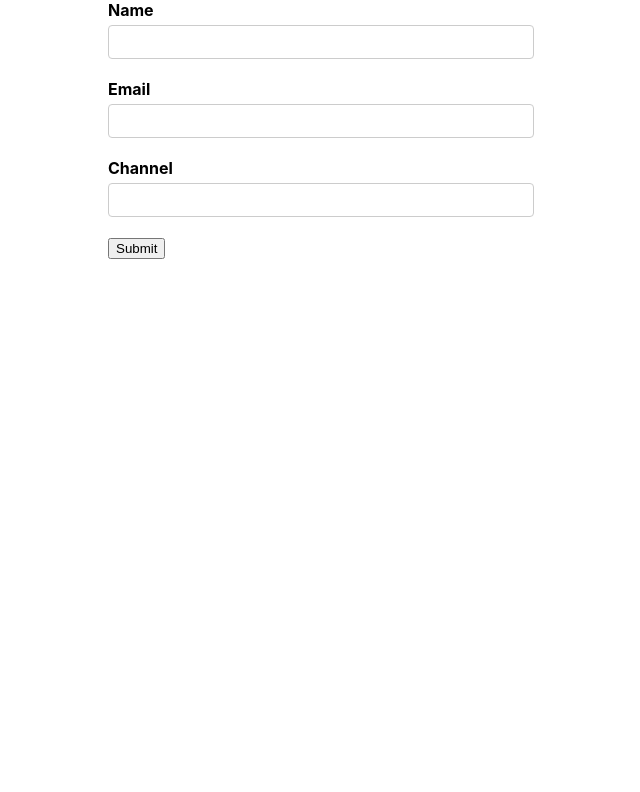
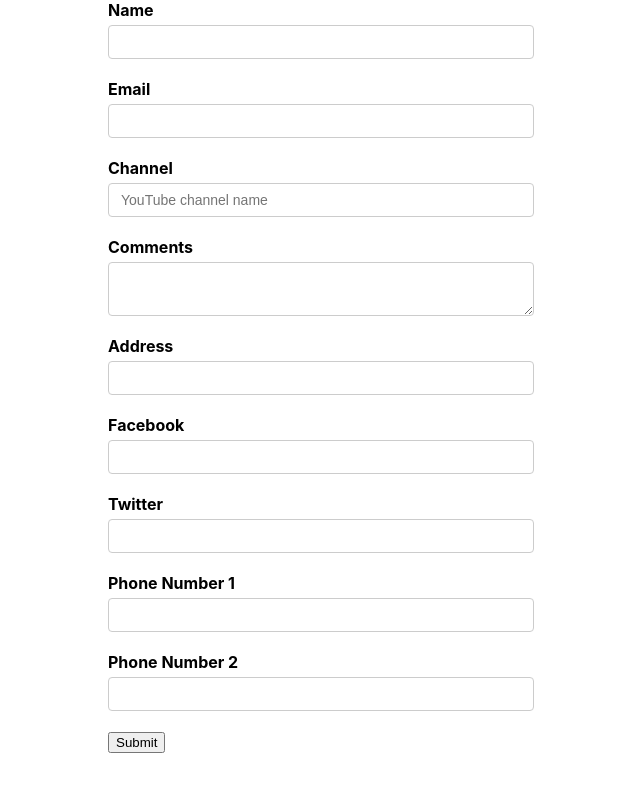
Before and after one commit to devmanoshri/react-formic-practice, a React (Create React App) app: page / in a window 1280 px wide. Shown: the top 792 px of the page, without its empty margins (319-959 px from the left). Built offline with nearby package versions, Linux system fonts and the light colour scheme.

Commit message:
update-2

```diff
--- a/src/App.css
+++ b/src/App.css
@@ -9,7 +9,8 @@ label {
 }
 
 input[type="text"],
-input[type="email"] {
+input[type="email"],
+textarea {
   display: block;
   width: 400px;
   padding: 6px 12px;
--- /dev/null
+++ b/src/components/TextError.js
@@ -0,0 +1,7 @@
+import React from "react";
+
+function TextError(props) {
+  return <div className="error">{props.children}</div>;
+}
+
+export default TextError;
--- a/src/components/YoutubeForm.js
+++ b/src/components/YoutubeForm.js
@@ -1,91 +1,99 @@
+// using Formik component .....
 import React from "react";
-import { Formik, useFormik } from "formik";
-
+import { Formik, Form, Field, ErrorMessage } from "formik";
+import * as Yup from "yup";
+import TextError from "./TextError";
 const initialValues = {
   name: "",
   email: "",
   channel: "",
+  comments: "",
+  address: "",
+  social: {
+    facebook: "",
+    twitter: "",
+  },
+  phoneNumber: ["", ""],
 };
 
 const onSubmit = (values) => {
-  console.log(values);
+  console.log("Form Data", values);
 };
 
-const validate = (values) => {
-  let errors = {};
-  if (!values.name) {
-    errors.name = "Required";
-  }
-
-  if (!values.email) {
-    errors.email = "Required";
-  } else if (!/^[A-Z0-9._%+-]+@[A-Z0-9.-]+\.[A-Z]{2,4}$/i.test(values.email)) {
-    errors.email = "Invalid email format!";
-  }
-
-  if (!values.channel) {
-    errors.channel = "Required";
-  }
-  return errors;
-};
-
+const validationSchema = Yup.object({
+  name: Yup.string().required("Required field!"),
+  email: Yup.string().email("Invalid email format").required("Required Field!"),
+  channel: Yup.string().required("Channel is a required field"),
+});
 function YoutubeForm() {
-  const formik = useFormik({
-    initialValues,
-    onSubmit,
-    validate,
-  });
-
-  console.log("visited fields", formik.touched);
-  //console.log("form errors:", formik.errors);
   return (
-    <div>
-      <form onSubmit={formik.handleSubmit}>
+    <Formik
+      initialValues={initialValues}
+      validationSchema={validationSchema}
+      onSubmit={onSubmit}
+    >
+      <Form>
         <div className="form-control">
           <label htmlFor="name">Name</label>
-          <input
-            type="text"
-            id="name"
-            name="name"
-            onChange={formik.handleChange}
-            onBlur={formik.handleBlur}
-            value={formik.values.name}
-          />
-          {formik.touched.name && formik.errors.name ? (
-            <div className="error">{formik.errors.name}</div>
-          ) : null}
+          <Field type="text" id="name" name="name" />
+          <ErrorMessage name="name" component={TextError} />
         </div>
         <div className="form-control">
           <label htmlFor="email">Email</label>
-          <input
-            type="email"
-            id="email"
-            name="email"
-            onChange={formik.handleChange}
-            onBlur={formik.handleBlur}
-            value={formik.values.email}
-          />
-          {formik.touched.email && formik.errors.email ? (
-            <div className="error">{formik.errors.email}</div>
-          ) : null}
+          <Field type="email" id="email" name="email" />
+          <ErrorMessage name="email">
+            {(errorMsg) => <div className="error">{errorMsg}</div>}
+          </ErrorMessage>
         </div>
         <div className="form-control">
           <label htmlFor="channel">Channel</label>
-          <input
+          <Field
             type="text"
             id="channel"
             name="channel"
-            onChange={formik.handleChange}
-            onBlur={formik.handleBlur}
-            value={formik.values.channel}
+            placeholder="YouTube channel name"
           />
-          {formik.touched.channel && formik.errors.channel ? (
-            <div className="error">{formik.errors.channel}</div>
-          ) : null}
+          <ErrorMessage name="channel" />
         </div>
+        <div className="form-control">
+          <label htmlFor="comments">Comments</label>
+          <Field as="textarea" id="comments" name="comments" />
+        </div>
+        <div className="form-control">
+          <label htmlFor="address">Address</label>
+          <Field name="address">
+            {(props) => {
+              const { field, form, meta } = props;
+              //console.log("render props", props);
+              return (
+                <div>
+                  <input type="text" id="address" {...field} />
+                  {meta.touched && meta.error ? <div>{meta.error}</div> : null}
+                </div>
+              );
+            }}
+          </Field>
+        </div>
+        <div className="form-control">
+          <label htmlFor="facebook">Facebook</label>
+          <Field type="text" id="facebook" name="social.facebook" />
+        </div>
+        <div className="form-control">
+          <label htmlFor="twitter">Twitter</label>
+          <Field type="text" id="twitter" name="social.twitter" />
+        </div>
+        <div className="form-control">
+          <label htmlFor="twitter">Phone Number 1</label>
+          <Field type="text" id="phoneNumber1" name="phoneNumber[0]" />
+        </div>
+        <div className="form-control">
+          <label htmlFor="twitter">Phone Number 2</label>
+          <Field type="text" id="phoneNumber2" name="phoneNumber[1]" />
+        </div>
+
         <button type="submit">Submit</button>
-      </form>
-    </div>
+      </Form>
+    </Formik>
   );
 }
 
```
Also changed, not shown: src/components/OldYoutubeForm.js (added, +100 -0 lines), src/components/YoutubeForm2.js (added, +94 -0 lines).
